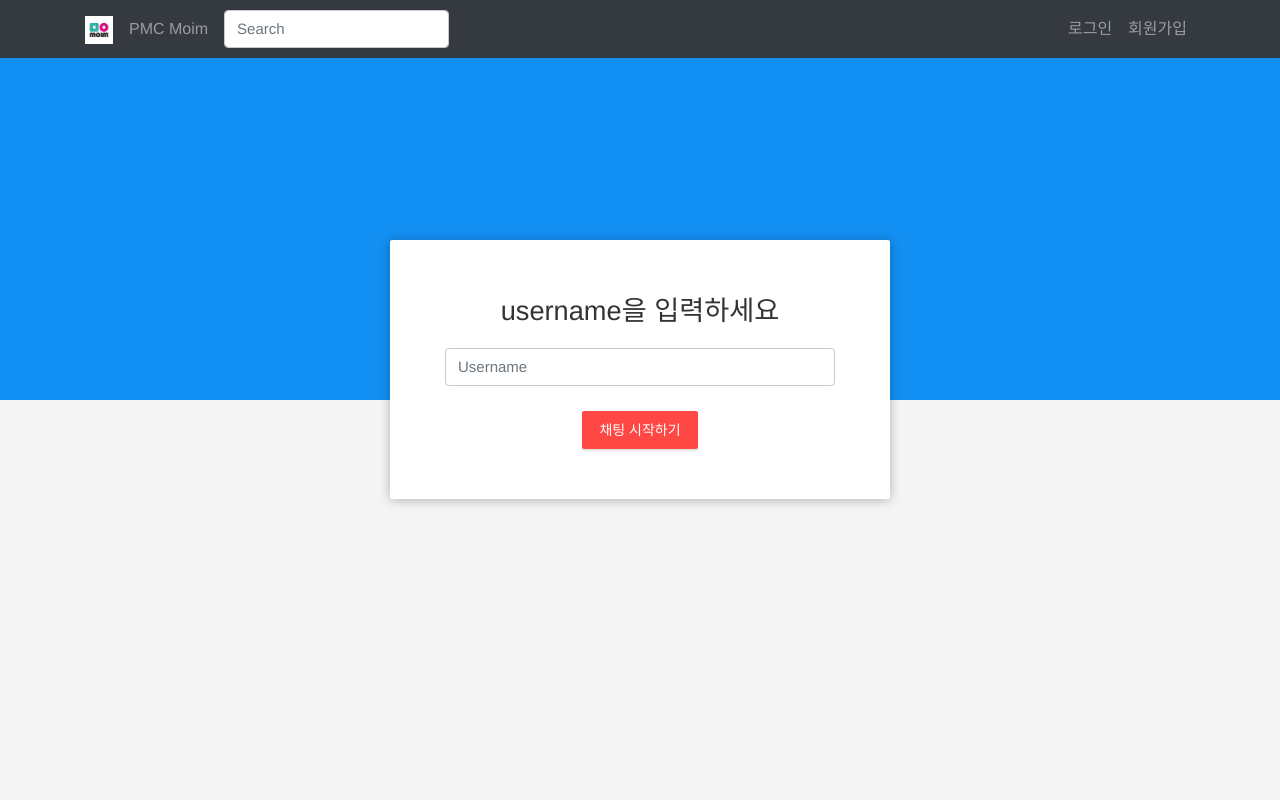
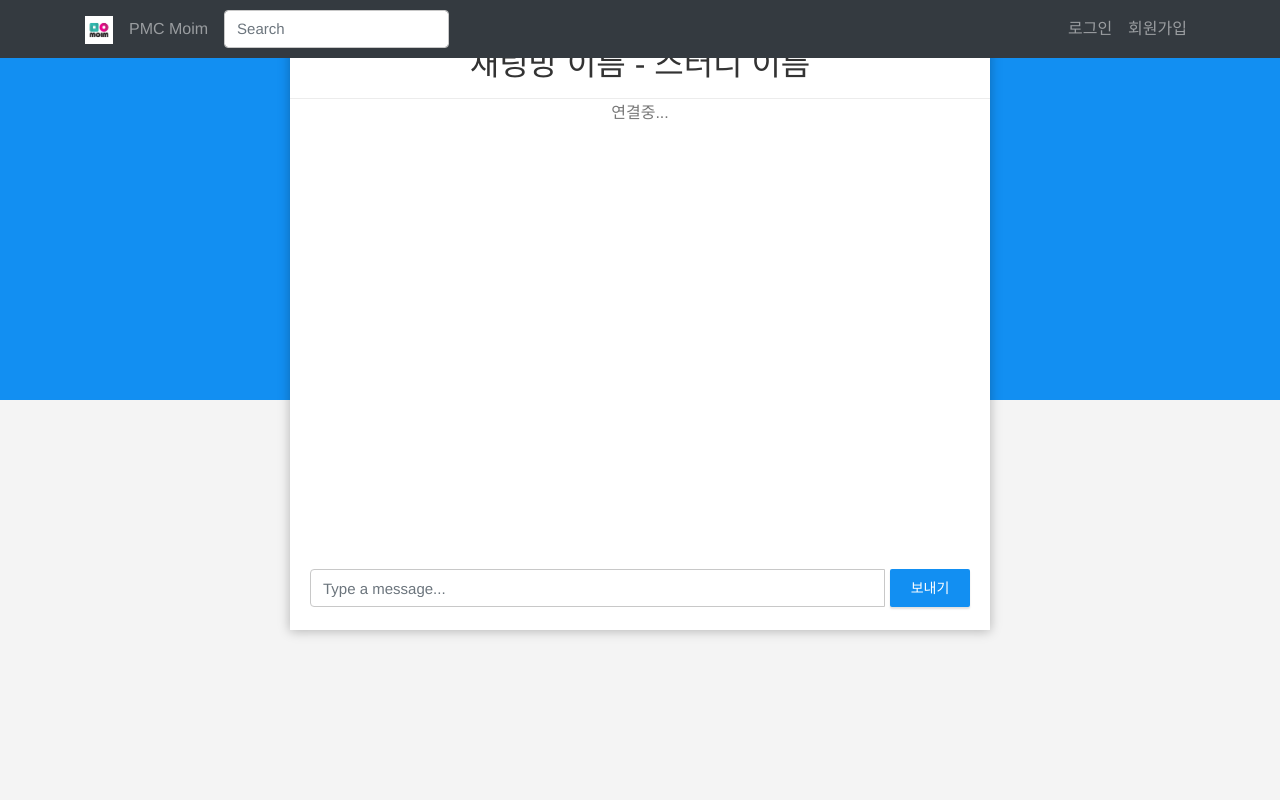
Before and after one commit to pmc-web/pmcFirstWeb, a Spring app: page /chat/room in a window 1280 px wide. Run offline with Thymeleaf, Linux system fonts and the light colour scheme; the template is opened without the code that fills it, so the values that code supplies are empty; some of the project's set-up classes (security, data sources, template engines, error pages and the like) are left out, and stand-ins take their place; some libraries are stand-ins or nearby versions.

Commit message:
[study][chat] [fix] study detail 채팅방용정보(유저이름) 추가, 채팅 Message 받아오지 못하는것 수정

```diff
--- a/src/main/java/com/bootproj/pmcweb/Domain/ChatMessage.java
+++ b/src/main/java/com/bootproj/pmcweb/Domain/ChatMessage.java
@@ -1,6 +1,7 @@
 package com.bootproj.pmcweb.Domain;
 
 import com.bootproj.pmcweb.Domain.enumclass.MessageType;
+import com.fasterxml.jackson.annotation.JsonProperty;
 import lombok.*;
 
 @Getter
@@ -12,6 +13,8 @@
     private MessageType type;
     private String sender;
     private String content;
+    @JsonProperty("roomId")
     private String roomId; // uid
+    @JsonProperty("roomName")
     private String roomName; // studyId
 }
--- a/src/main/resources/templates/chat/chat_script.html
+++ b/src/main/resources/templates/chat/chat_script.html
@@ -2,30 +2,25 @@
 <html xmlns:th="http://www.thymeleaf.org">
 <th:block th:fragment="fragment-chat">
     <script th:inline="javascript">
-        var usernamePage = document.querySelector('#username-page');
-        var chatPage = document.querySelector('#chat-page');
-        var usernameForm = document.querySelector('#usernameForm');
-        var messageForm = document.querySelector('#messageForm');
-        var messageInput = document.querySelector('#message');
-        var messageArea = document.querySelector('#messageArea');
-        var connectingElement = document.querySelector('.connecting');
 
-        var stompClient = null;
-        var username = null;
-        var roomId = localStorage.getItem('wschat.roomId');
+        let messageForm = document.querySelector('#messageForm');
+        let messageInput = document.querySelector('#message');
+        let messageArea = document.querySelector('#messageArea');
+        let connectingElement = document.querySelector('.connecting');
 
-        var colors = [
+        let stompClient = null;
+        let username = localStorage.getItem('wschat.userName');
+        let roomId = localStorage.getItem('wschat.roomId');
+
+        let colors = [
             '#2196F3', '#32c787', '#00BCD4', '#ff5652',
             '#ffc107', '#ff85af', '#FF9800', '#39bbb0'
         ];
+        window.addEventListener('load', connect, true);
 
         function connect(event) {
-            username = document.querySelector('#name').value.trim();
-
+            console.log(" connect 중 ");
             if(username) {
-                usernamePage.classList.add('hidden');
-                chatPage.classList.remove('hidden');
-
                 var socket = new SockJS('/ws-stomp');
                 stompClient = Stomp.over(socket);
 
@@ -33,8 +28,6 @@
             }
             event.preventDefault();
         }
-
-
         function onConnected() {
             // Subscribe to the Public Topic
             // stompClient.subscribe('/topic/public', onMessageReceived);
@@ -44,7 +37,6 @@
             // });
 
             stompClient.subscribe("/topic/chat/room/"+roomId, onMessageReceived);
-
             console.log("ON CONNECT !!  ", roomId);
             // stompClient.send("/app/chat.addUser", //add.User
             stompClient.send("/app/chat.sendMessage",
@@ -72,7 +64,6 @@
                     roomId: roomId,
                     roomName: 3
                 };
-                console.log(JSON.stringify(chatMessage));
 
                 stompClient.send("/app/chat.sendMessage", {}, JSON.stringify(chatMessage));
                 messageInput.value = '';
@@ -82,11 +73,8 @@
 
 
         function onMessageReceived(payload) {
-            console.log("onMessageReceived",  payload);
             var message = JSON.parse(payload.body);
-
             var messageElement = document.createElement('li');
-
             if(message.type === 'JOIN') {
                 messageElement.classList.add('event-message');
                 message.content = message.sender + ' joined!';
@@ -128,8 +116,6 @@
             var index = Math.abs(hash % colors.length);
             return colors[index];
         }
-
-        usernameForm.addEventListener('submit', connect, true)
         messageForm.addEventListener('submit', sendMessage, true)
     </script>
 </th:block>
--- a/src/main/resources/templates/chat/room.html
+++ b/src/main/resources/templates/chat/room.html
@@ -5,27 +5,25 @@
     <th:block th:replace="/layout/common.html :: fragment-common"/>
     <!-- navbar -->
     <th:block th:replace="/layout/navbar.html :: fragment-navbar"/>
-<!--    <meta name="viewport" content="width=device-width, initial-scale=1.0, minimum-scale=1.0">-->
-<!--    <title>Spring Boot WebSocket Chat Application</title>-->
     <th:block layout:fragment="css"><link th:href="@{/css/chat.css}" rel="stylesheet"></th:block>
 </head>
 <body>
 
-<div id="username-page">
-    <div class="username-page-container">
-        <h1 class="title">username을 입력하세요</h1>
-        <form id="usernameForm" name="usernameForm">
-            <div class="form-group">
-                <input type="text" id="name" placeholder="Username" autocomplete="off" class="form-control" />
-            </div>
-            <div class="form-group">
-                <button type="submit" class="accent username-submit">채팅 시작하기</button>
-            </div>
-        </form>
-    </div>
-</div>
+<!--<div id="username-page">-->
+<!--    <div class="username-page-container">-->
+<!--        <h1 class="title">username을 입력하세요</h1>-->
+<!--        <form id="usernameForm" name="usernameForm">-->
+<!--            <div class="form-group">-->
+<!--                <input type="text" id="name" placeholder="Username" autocomplete="off" class="form-control" />-->
+<!--            </div>-->
+<!--            <div class="form-group">-->
+<!--                <button type="submit" class="accent username-submit">채팅 시작하기</button>-->
+<!--            </div>-->
+<!--        </form>-->
+<!--    </div>-->
+<!--</div>-->
 
-<div id="chat-page" class="hidden">
+<div id="chat-page">
     <div class="chat-container">
         <div class="chat-header">
             <h2> 채팅방 이름 - 스터디 이름 </h2>
--- a/src/main/resources/templates/study/study_detail_script.html
+++ b/src/main/resources/templates/study/study_detail_script.html
@@ -35,9 +35,12 @@
         }
 
         function enterRoom(roomId, roomName) {
+            let userName = document.getElementById("chat").value;
             localStorage.setItem('wschat.roomId',roomId);
             localStorage.setItem('wschat.roomName',roomName);
+            localStorage.setItem('wschat.userName', userName);
             location.href="/chat/room/enter/"+roomId;
+
         }
     </script>
 </th:block>
```
Also changed, not shown: src/main/java/com/bootproj/pmcweb/Controller/web/StudyWebController.java (+7 -0 lines), src/main/resources/templates/study/study_detail.html (+7 -5 lines).
